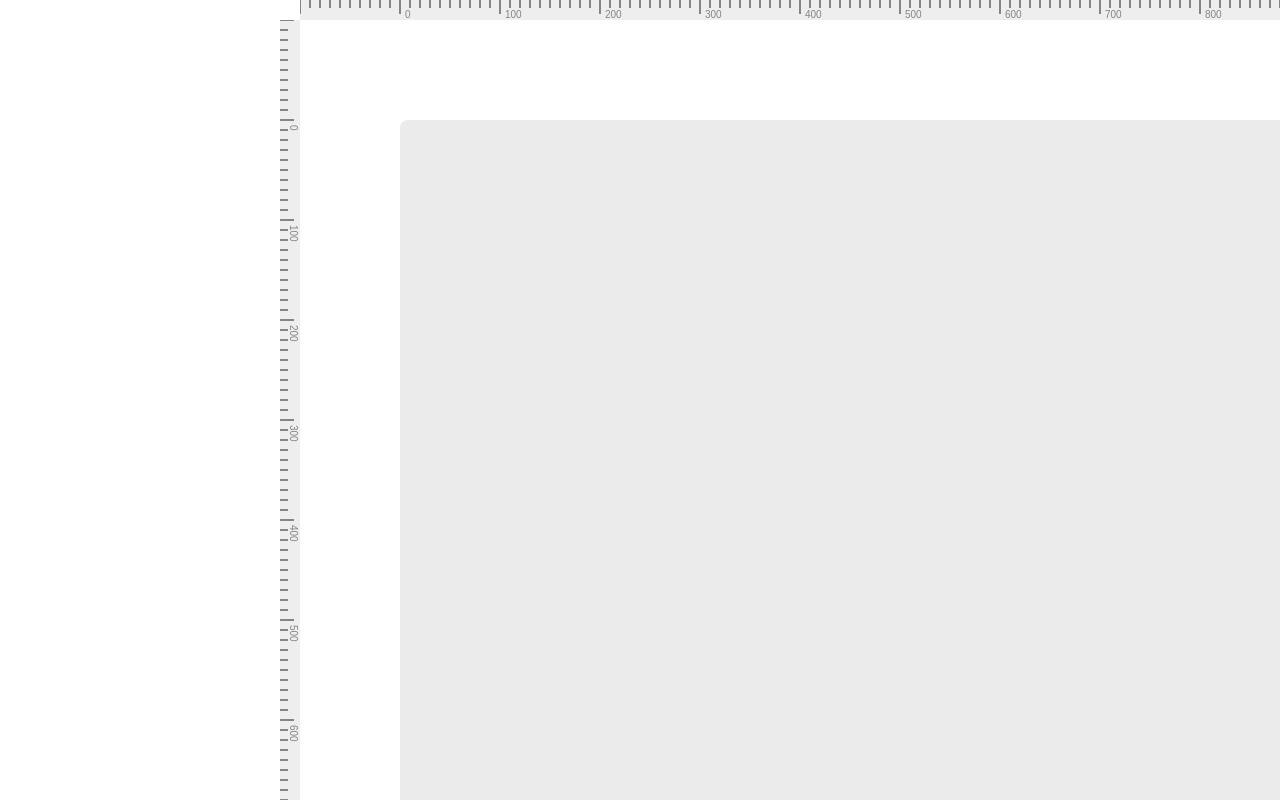
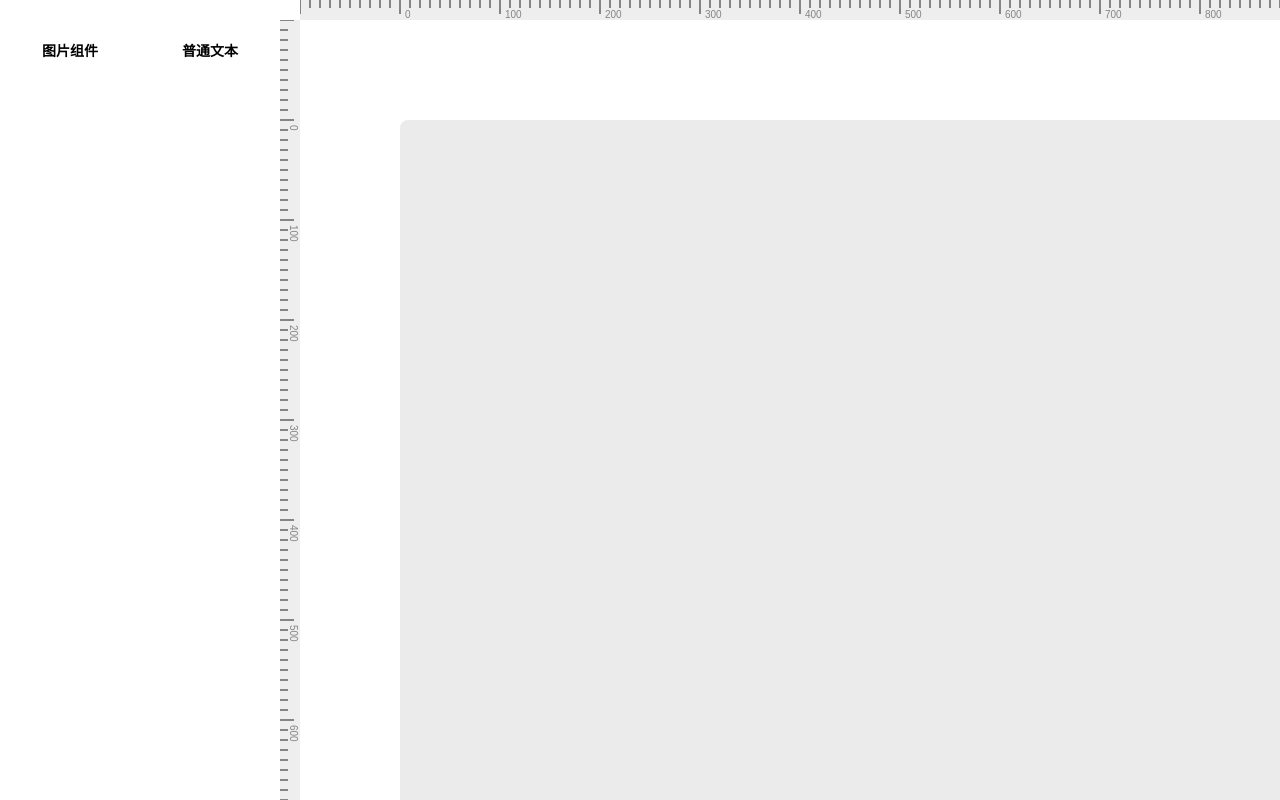
Before and after one commit to Circkoooooo/circle-dragger-react, a React app: page / in a window 1280 px wide. Built offline with nearby package versions, Linux system fonts and the light colour scheme.

Commit message:
fix: build aside container

```diff
--- a/src/App.tsx
+++ b/src/App.tsx
@@ -1,11 +1,31 @@
 import { ViewController } from './Container/ViewController/ViewController';
 import { ElementController } from './Container/ElementController/ElementController';
 import './App.css';
+import * as DraggerElement from './Components/DraggerElement/expose';
+import { ElementType } from './types/ElementType';
+
+/**
+ * 搜集所有的组件到列表中
+ * @returns
+ */
+const collectDraggerElement = () => {
+	const elementBucket: ElementType[] = [];
+	for (const [, item] of Object.entries(DraggerElement)) {
+		const { alias, realComponent } = item();
+		elementBucket.push({
+			alias: alias,
+			realComponent: realComponent,
+		});
+	}
+	return elementBucket;
+};
 
 function App() {
 	return (
 		<div className='app'>
-			<ElementController></ElementController>
+			<ElementController
+				elementList={collectDraggerElement()}
+			></ElementController>
 			<ViewController></ViewController>
 		</div>
 	);
--- /dev/null
+++ b/src/Components/DraggerElement/ImageElement.tsx
@@ -0,0 +1,8 @@
+import { ElementType } from '../../types/ElementType';
+
+export const ImageElement = (): ElementType => {
+	return {
+		alias: '图片组件',
+		realComponent: <div></div>,
+	};
+};
--- /dev/null
+++ b/src/Components/DraggerElement/TextElement.tsx
@@ -0,0 +1,8 @@
+import { ElementType } from '../../types/ElementType';
+
+export const TextElement = (): ElementType => {
+	return {
+		alias: '普通文本',
+		realComponent: <div>文本</div>,
+	};
+};
--- /dev/null
+++ b/src/Components/DraggerElement/expose.ts
@@ -0,0 +1,4 @@
+import { TextElement } from './TextElement';
+import { ImageElement } from './ImageElement';
+
+export { TextElement, ImageElement };
--- a/src/Container/ElementController/ElementController.tsx
+++ b/src/Container/ElementController/ElementController.tsx
@@ -1,5 +1,16 @@
-import { ElemenetContontrollerStyle } from './ElementControllerStyle';
+import { ElementType } from '../../types/ElementType';
+import './ElementControllerStyle.css';
 
-export const ElementController = () => {
-	return <div style={ElemenetContontrollerStyle()}></div>;
+type ElementControllerType = {
+	elementList?: ElementType[];
 };
+
+export const ElementController = (props: ElementControllerType) => {
+	const Element = props.elementList!.map((item, index) => (
+		<div className='element' key={index}>
+			<div>{item.alias}</div>
+		</div>
+	));
+
+	return <div className='element_controller'>{Element}</div>;
+};
--- /dev/null
+++ b/src/Container/ElementController/ElementControllerStyle.css
@@ -0,0 +1,22 @@
+.element_controller {
+	width: 280px;
+	height: fit-content;
+	display: grid;
+	grid-template-columns: repeat(2, 50%);
+}
+
+.element {
+	height: 80px;
+	margin: 10px;
+	transition: all ease-in-out 0.15s;
+	border-radius: 8px;
+	display: flex;
+	justify-content: center;
+	align-items: center;
+	font-size: 14px;
+	font-weight: bold;
+}
+
+.element:hover {
+	background-color: aliceblue;
+}
--- a/src/Container/ElementController/ElementControllerStyle.ts
+++ /dev/null
@@ -1,5 +0,0 @@
-export const ElemenetContontrollerStyle = (): React.CSSProperties => {
-	return {
-		width: '280px',
-	};
-};
--- /dev/null
+++ b/src/types/ElementType.ts
@@ -0,0 +1,4 @@
+export type ElementType = {
+	alias: string;
+	realComponent: JSX.Element;
+};
```
